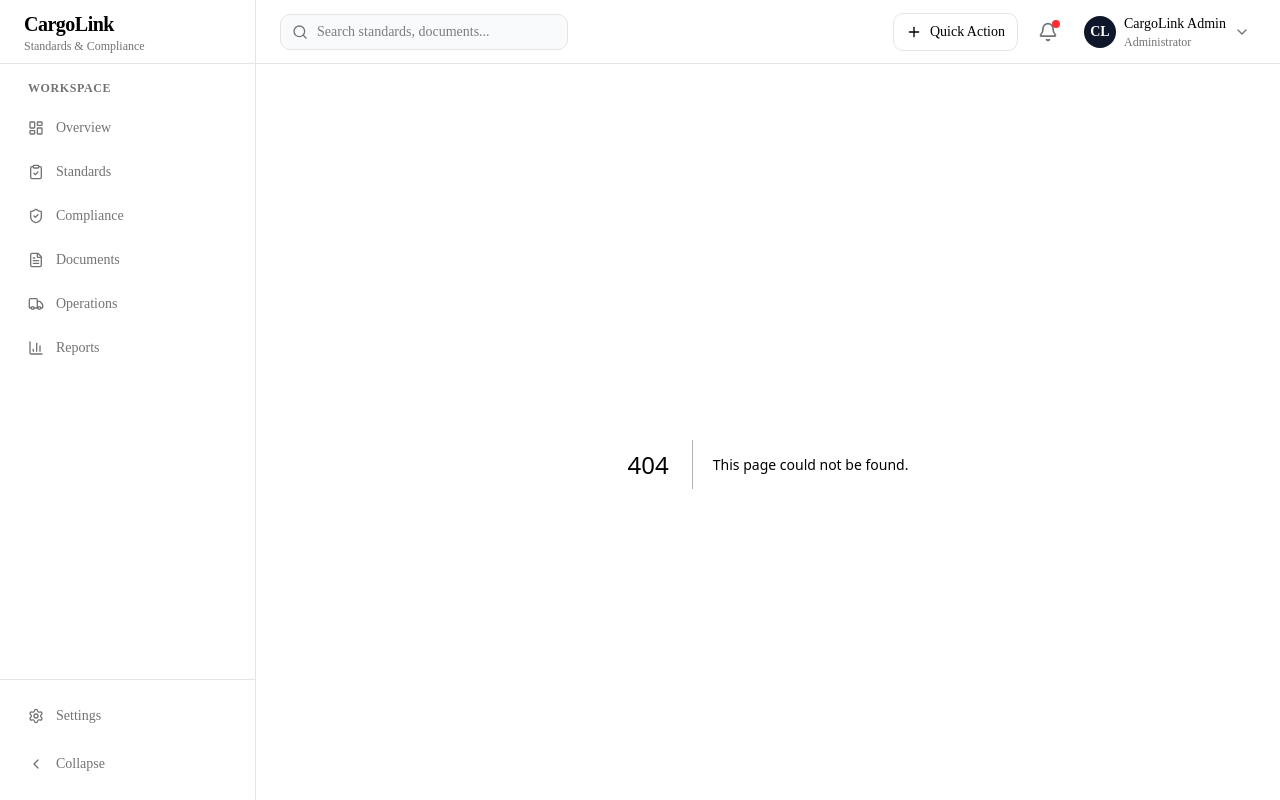
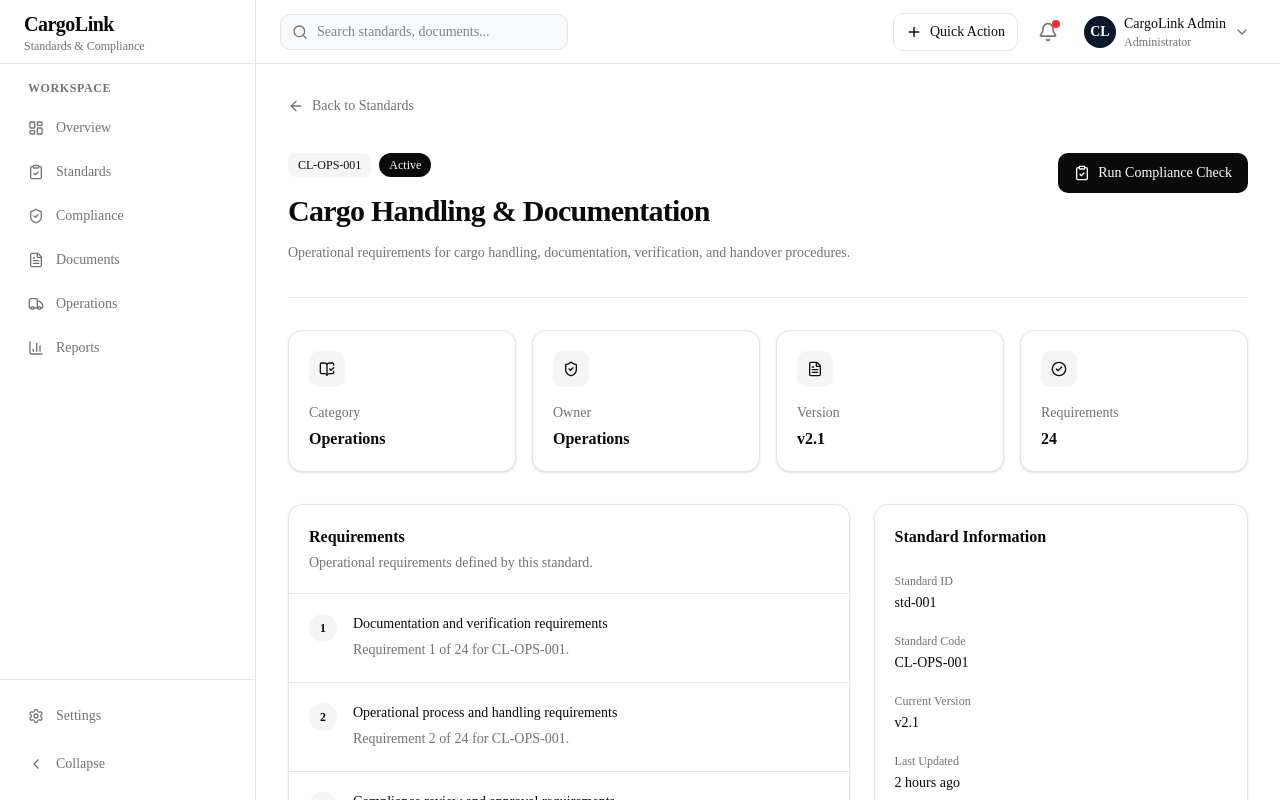
Before and after one commit to OluwafemiAyansola62/cargo-link, a Next.js app in the folder apps/web/: page /standards/std-001 in a window 1280 px wide. Before the commit this address had no page. Shown: the top 800 px of the page. Built offline with nearby package versions, Linux system fonts and the light colour scheme.

Commit message:
Add standards detail navigation

```diff
--- /dev/null
+++ b/apps/web/src/app/standards/[id]/page.tsx
@@ -0,0 +1,261 @@
+import Link from "next/link";
+import {
+  ArrowLeft,
+  BookOpenCheck,
+  CheckCircle2,
+  ClipboardCheck,
+  FileText,
+  ShieldCheck,
+} from "lucide-react";
+
+import { standards } from "@/features/standards/standards-data";
+
+interface StandardDetailPageProps {
+  params: Promise<{
+    id: string;
+  }>;
+}
+
+export default async function StandardDetailPage({
+  params,
+}: StandardDetailPageProps) {
+  const { id } = await params;
+
+  const standard = standards.find((item) => item.id === id);
+
+  if (!standard) {
+    return (
+      <div className="p-6 lg:p-8">
+        <Link
+          href="/standards"
+          className="inline-flex items-center gap-2 text-sm font-medium hover:underline"
+        >
+          <ArrowLeft className="size-4" />
+          Back to Standards
+        </Link>
+
+        <div className="mt-10 rounded-xl border bg-background p-8 text-center">
+          <h1 className="text-xl font-semibold">
+            Standard not found
+          </h1>
+
+          <p className="mt-2 text-sm text-muted-foreground">
+            The standard you are looking for does not exist.
+          </p>
+        </div>
+      </div>
+    );
+  }
+
+  return (
+    <div className="space-y-8 p-6 lg:p-8">
+      {/* Breadcrumb / Back */}
+      <div>
+        <Link
+          href="/standards"
+          className="inline-flex items-center gap-2 text-sm font-medium text-muted-foreground transition hover:text-foreground"
+        >
+          <ArrowLeft className="size-4" />
+          Back to Standards
+        </Link>
+      </div>
+
+      {/* Header */}
+      <section className="flex flex-col justify-between gap-6 border-b pb-8 lg:flex-row lg:items-start">
+        <div className="max-w-3xl">
+          <div className="flex flex-wrap items-center gap-2">
+            <span className="rounded-md bg-muted px-2.5 py-1 text-xs font-medium">
+              {standard.code}
+            </span>
+
+            <span
+              className={`rounded-full px-2.5 py-1 text-xs font-medium ${
+                standard.status === "Active"
+                  ? "bg-foreground text-background"
+                  : "bg-muted text-muted-foreground"
+              }`}
+            >
+              {standard.status}
+            </span>
+          </div>
+
+          <h1 className="mt-4 text-3xl font-semibold tracking-tight">
+            {standard.title}
+          </h1>
+
+          <p className="mt-3 max-w-2xl text-sm leading-6 text-muted-foreground">
+            {standard.description}
+          </p>
+        </div>
+
+        <button
+          type="button"
+          className="inline-flex h-10 shrink-0 items-center justify-center gap-2 rounded-lg bg-foreground px-4 text-sm font-medium text-background transition hover:opacity-90"
+        >
+          <ClipboardCheck className="size-4" />
+          Run Compliance Check
+        </button>
+      </section>
+
+      {/* Metadata */}
+      <section className="grid gap-4 sm:grid-cols-2 xl:grid-cols-4">
+        <div className="rounded-xl border bg-background p-5 shadow-sm">
+          <div className="flex size-9 items-center justify-center rounded-lg bg-muted">
+            <BookOpenCheck className="size-4" />
+          </div>
+
+          <p className="mt-4 text-sm text-muted-foreground">
+            Category
+          </p>
+
+          <p className="mt-1 font-semibold">
+            {standard.category}
+          </p>
+        </div>
+
+        <div className="rounded-xl border bg-background p-5 shadow-sm">
+          <div className="flex size-9 items-center justify-center rounded-lg bg-muted">
+            <ShieldCheck className="size-4" />
+          </div>
+
+          <p className="mt-4 text-sm text-muted-foreground">
+            Owner
+          </p>
+
+          <p className="mt-1 font-semibold">
+            {standard.owner}
+          </p>
+        </div>
+
+        <div className="rounded-xl border bg-background p-5 shadow-sm">
+          <div className="flex size-9 items-center justify-center rounded-lg bg-muted">
+            <FileText className="size-4" />
+          </div>
+
+          <p className="mt-4 text-sm text-muted-foreground">
+            Version
+          </p>
+
+          <p className="mt-1 font-semibold">
+            v{standard.version}
+          </p>
+        </div>
+
+        <div className="rounded-xl border bg-background p-5 shadow-sm">
+          <div className="flex size-9 items-center justify-center rounded-lg bg-muted">
+            <CheckCircle2 className="size-4" />
+          </div>
+
+          <p className="mt-4 text-sm text-muted-foreground">
+            Requirements
+          </p>
+
+          <p className="mt-1 font-semibold">
+            {standard.requirements}
+          </p>
+        </div>
+      </section>
+
+      {/* Main content */}
+      <section className="grid gap-6 xl:grid-cols-[1.5fr_1fr]">
+        {/* Requirements */}
+        <div className="rounded-xl border bg-background shadow-sm">
+          <div className="border-b p-5">
+            <h2 className="font-semibold">
+              Requirements
+            </h2>
+
+            <p className="mt-1 text-sm text-muted-foreground">
+              Operational requirements defined by this standard.
+            </p>
+          </div>
+
+          <div className="divide-y">
+            {[
+              "Documentation and verification requirements",
+              "Operational process and handling requirements",
+              "Compliance review and approval requirements",
+              "Record keeping and retention requirements",
+              "Incident reporting and escalation requirements",
+            ].map((requirement, index) => (
+              <div
+                key={requirement}
+                className="flex gap-4 p-5"
+              >
+                <div className="flex size-7 shrink-0 items-center justify-center rounded-full bg-muted text-xs font-semibold">
+                  {index + 1}
+                </div>
+
+                <div>
+                  <p className="text-sm font-medium">
+                    {requirement}
+                  </p>
+
+                  <p className="mt-1 text-sm leading-6 text-muted-foreground">
+                    Requirement {index + 1} of{" "}
+                    {standard.requirements} for{" "}
+                    {standard.code}.
+                  </p>
+                </div>
+              </div>
+            ))}
+          </div>
+        </div>
+
+        {/* Standard information */}
+        <div className="rounded-xl border bg-background p-5 shadow-sm">
+          <h2 className="font-semibold">
+            Standard Information
+          </h2>
+
+          <div className="mt-6 space-y-5">
+            <div>
+              <p className="text-xs text-muted-foreground">
+                Standard ID
+              </p>
+              <p className="mt-1 text-sm font-medium">
+                {standard.id}
+              </p>
+            </div>
+
+            <div>
+              <p className="text-xs text-muted-foreground">
+                Standard Code
+              </p>
+              <p className="mt-1 text-sm font-medium">
+                {standard.code}
+              </p>
+            </div>
+
+            <div>
+              <p className="text-xs text-muted-foreground">
+                Current Version
+              </p>
+              <p className="mt-1 text-sm font-medium">
+                v{standard.version}
+              </p>
+            </div>
+
+            <div>
+              <p className="text-xs text-muted-foreground">
+                Last Updated
+              </p>
+              <p className="mt-1 text-sm font-medium">
+                {standard.lastUpdated}
+              </p>
+            </div>
+
+            <div>
+              <p className="text-xs text-muted-foreground">
+                Responsible Owner
+              </p>
+              <p className="mt-1 text-sm font-medium">
+                {standard.owner}
+              </p>
+            </div>
+          </div>
+        </div>
+      </section>
+    </div>
+  );
+}
--- a/apps/web/src/features/standards/standards-table.tsx
+++ b/apps/web/src/features/standards/standards-table.tsx
@@ -1,3 +1,4 @@
+import Link from "next/link";
 import { ArrowUpRight, FileText } from "lucide-react";
 
 import type { Standard } from "./standards-data";
@@ -11,26 +12,14 @@ export function StandardsTable({ standards }: StandardsTableProps) {
     <div className="overflow-hidden rounded-xl border bg-background shadow-sm">
       <div className="overflow-x-auto">
         <table className="w-full min-w-[900px] text-sm">
-          <thead>
-            <tr className="border-b bg-muted/40 text-left">
-              <th className="px-5 py-3 font-medium text-muted-foreground">
-                Standard
-              </th>
-              <th className="px-5 py-3 font-medium text-muted-foreground">
-                Category
-              </th>
-              <th className="px-5 py-3 font-medium text-muted-foreground">
-                Version
-              </th>
-              <th className="px-5 py-3 font-medium text-muted-foreground">
-                Status
-              </th>
-              <th className="px-5 py-3 font-medium text-muted-foreground">
-                Owner
-              </th>
-              <th className="px-5 py-3 font-medium text-muted-foreground">
-                Updated
-              </th>
+          <thead className="border-b bg-muted/30">
+            <tr className="text-left">
+              <th className="px-5 py-3 font-medium">Standard</th>
+              <th className="px-5 py-3 font-medium">Category</th>
+              <th className="px-5 py-3 font-medium">Version</th>
+              <th className="px-5 py-3 font-medium">Status</th>
+              <th className="px-5 py-3 font-medium">Owner</th>
+              <th className="px-5 py-3 font-medium">Updated</th>
               <th className="px-5 py-3" />
             </tr>
           </thead>
@@ -42,7 +31,10 @@ export function StandardsTable({ standards }: StandardsTableProps) {
                 className="transition-colors hover:bg-muted/30"
               >
                 <td className="px-5 py-4">
-                  <div className="flex items-start gap-3">
+                  <Link
+                    href={`/standards/${standard.id}`}
+                    className="group flex items-start gap-3"
+                  >
                     <div className="mt-0.5 flex size-9 shrink-0 items-center justify-center rounded-lg bg-muted">
                       <FileText className="size-4" />
                     </div>
@@ -52,7 +44,7 @@ export function StandardsTable({ standards }: StandardsTableProps) {
                         {standard.code}
                       </p>
 
-                      <p className="mt-1 font-medium">
+                      <p className="mt-1 font-medium group-hover:underline">
                         {standard.title}
                       </p>
 
@@ -60,7 +52,7 @@ export function StandardsTable({ standards }: StandardsTableProps) {
                         {standard.description}
                       </p>
                     </div>
-                  </div>
+                  </Link>
                 </td>
 
                 <td className="px-5 py-4">
@@ -91,18 +83,18 @@ export function StandardsTable({ standards }: StandardsTableProps) {
                   {standard.owner}
                 </td>
 
-                <td className="px-5 py-4 whitespace-nowrap text-muted-foreground">
+                <td className="whitespace-nowrap px-5 py-4 text-muted-foreground">
                   {standard.lastUpdated}
                 </td>
 
                 <td className="px-5 py-4 text-right">
-                  <button
-                    type="button"
+                  <Link
+                    href={`/standards/${standard.id}`}
                     aria-label={`Open ${standard.title}`}
                     className="inline-flex size-8 items-center justify-center rounded-md transition-colors hover:bg-muted"
                   >
                     <ArrowUpRight className="size-4" />
-                  </button>
+                  </Link>
                 </td>
               </tr>
             ))}
@@ -113,6 +105,7 @@ export function StandardsTable({ standards }: StandardsTableProps) {
       {standards.length === 0 && (
         <div className="p-10 text-center">
           <p className="font-medium">No standards found</p>
+
           <p className="mt-1 text-sm text-muted-foreground">
             Try adjusting your search or filters.
           </p>
```
